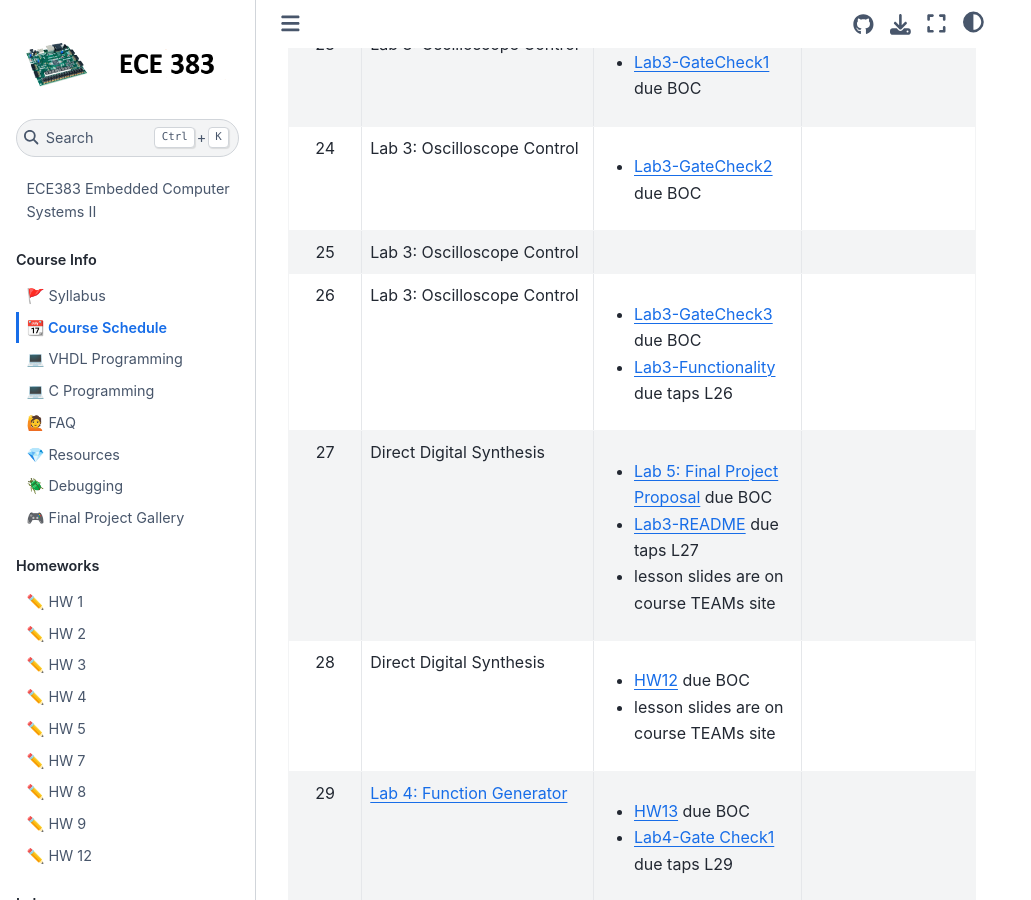
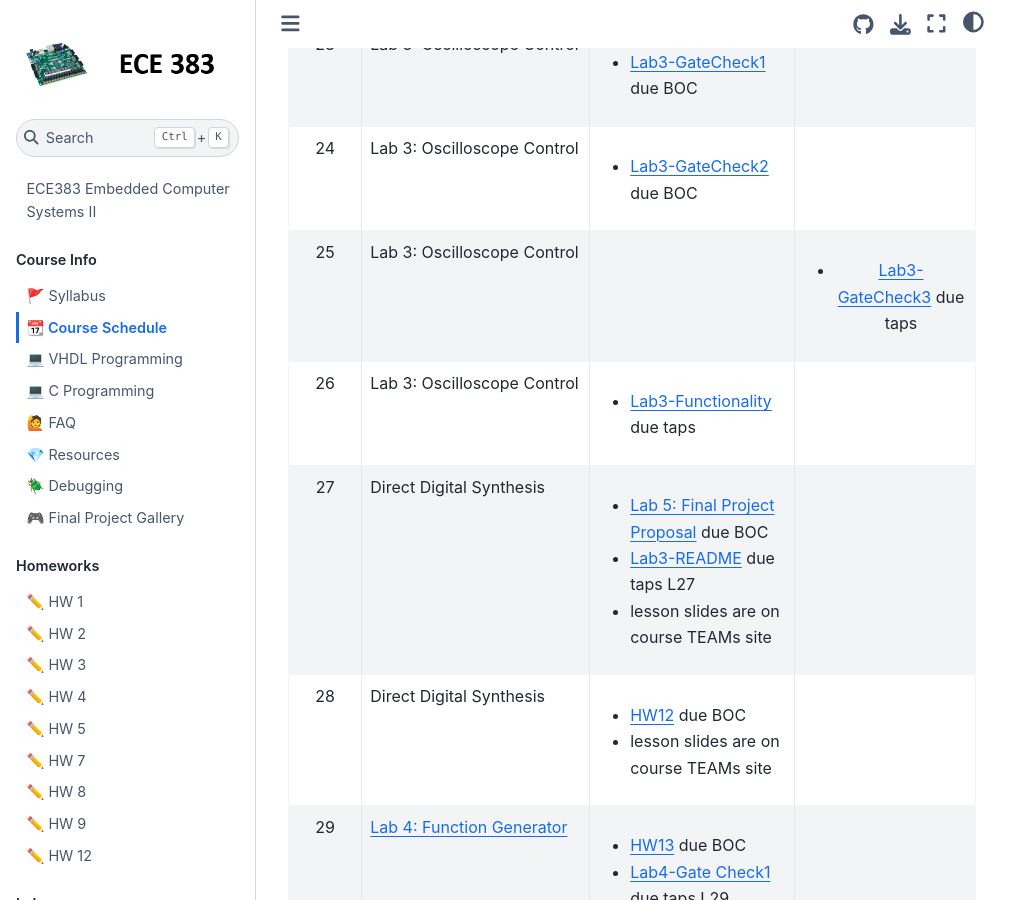
Before and after one commit to USAFA-ECE/ece383, a Jupyter Book: the page built from book/schedule.md, in a window 1280 px wide and 900 px high, scrolled down 3343 px. Shown: the whole window, without its empty margins (0-1031 px from the left). Built offline with Jupyter Book 1.0.4 settings and Sphinx 7.4.7 and the Sphinx Book theme 1.1.4, drawn with Linux system fonts in a browser that asks for light colours; pages that are not in the unit, such as notebooks, are missing from menus.

Commit message:
Update schedule.md

```diff
--- a/book/schedule.md
+++ b/book/schedule.md
@@ -31,8 +31,8 @@ This schedule is subject to change as appropriate.
 | 22     | [Lab 3: Oscilloscope Control](Assignments/lab3.md) | <ul><li>[ICE 3](Assignments/ice3.md) due BOC </li></ul>  |        |
 | 23     | Lab 3: Oscilloscope Control | <ul><li>[Lab3-GateCheck1](Assignments/lab3.md) due BOC </li></ul>  |        |
 | 24     | Lab 3: Oscilloscope Control | <ul><li>[Lab3-GateCheck2](Assignments/lab3.md) due BOC </li></ul>  |        |
-| 25     | Lab 3: Oscilloscope Control |                      |  |
-| 26     | Lab 3: Oscilloscope Control                      | <ul><li>[Lab3-GateCheck3](Assignments/lab3.md) due BOC </li><li>[Lab3-Functionality](Assignments/lab3.md) due taps L26</li></ul>  |       |
+| 25     | Lab 3: Oscilloscope Control |                    | <ul><li>[Lab3-GateCheck3](Assignments/lab3.md) due taps </li></ul> |
+| 26     | Lab 3: Oscilloscope Control                      | <ul><li>[Lab3-Functionality](Assignments/lab3.md) due taps </li></ul>  |       |
 | 27     | Direct Digital Synthesis    | <ul><li>[Lab 5: Final Project Proposal](Assignments/project.md) due BOC</li><li>[Lab3-README](Assignments/lab3.md) due taps L27 </li><li>lesson slides are on course TEAMs site</li></ul>  |        |
 | 28     | Direct Digital Synthesis    | <ul><li>[HW12](Assignments/homework12.md) due BOC </li><li> lesson slides are on course TEAMs site</li></ul>  |        |
 | 29     | [Lab 4: Function Generator](Assignments/lab4.md) | <ul><li>[HW13](Assignments/homework13.md) due BOC </li><li>[Lab4-Gate Check1](Assignments/lab4.md) due taps L29</li></ul> |        |
```
